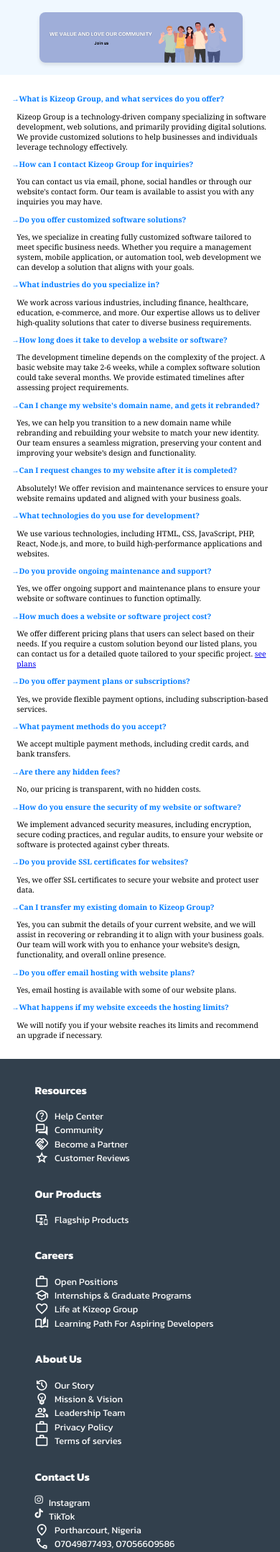
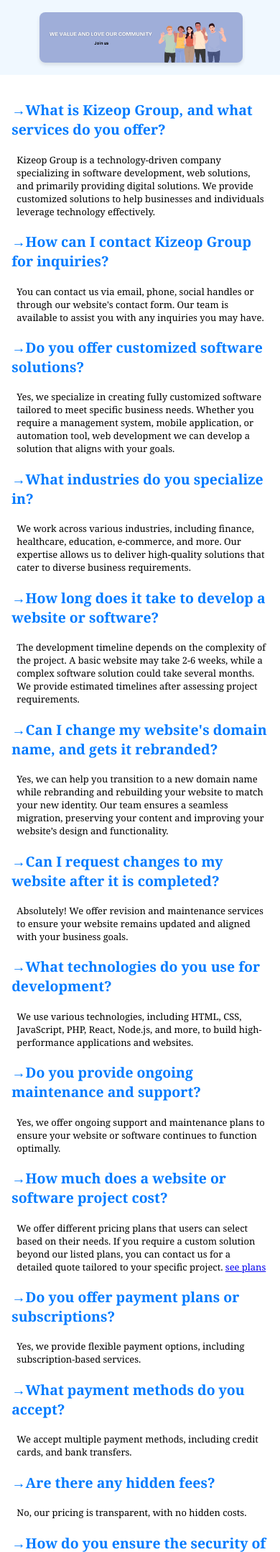
Before and after one commit to kelvinkizeop/kizeop, a PHP site: page /community.html in a window 390 px wide. Shown: the part 37-2193 px from the top of the page at 72% size. Run offline with PHP 8.4, Linux system fonts and the light colour scheme; some web fonts are replaced.

Commit message:
Add files via upload

```diff
--- a/community.css
+++ b/community.css
@@ -475,7 +475,7 @@ text-decoration: none;
 
       }
        .forum-section h3{
-        font-size: 1.1rem;
+        font-size: 1.5rem;
         color: #007bff;
         }
         .forum-section p{
@@ -553,11 +553,11 @@ text-decoration: none;
 
       }
        .forum-section h3{
-        font-size: 1rem;
+        font-size: 1.5rem;
         color: #007bff;
         }
         .forum-section p{
-            font-size: 0.8rem;
+            font-size: 1rem;
             margin-left: 2%;
         }
         .community-banner img{
@@ -630,11 +630,11 @@ text-decoration: none;
 
   }
    .forum-section h3{
-    font-size: 0.8rem;
+    font-size: 1.5rem;
     color: #007bff;
     }
     .forum-section p{
-        font-size: 0.8rem;
+        font-size: 1rem;
         margin-left: 2%;
     }
     .community-banner img{
@@ -706,16 +706,16 @@ text-decoration: none;
     margin-left: 0%;
    }
    .forum-section h3{
-    font-size: 10px;
+    font-size: 1.5rem;
     color: #007bff;
 
     }
     .forum-section p{
-        font-size: 0.55rem;
+        font-size: 1rem;
         margin-left: 5%;
     }
     .community-banner img{
-        width: 270px;
+        width: 300px;
         height: auto;
         margin-right: 25%;
         border-radius: 10px;
```
